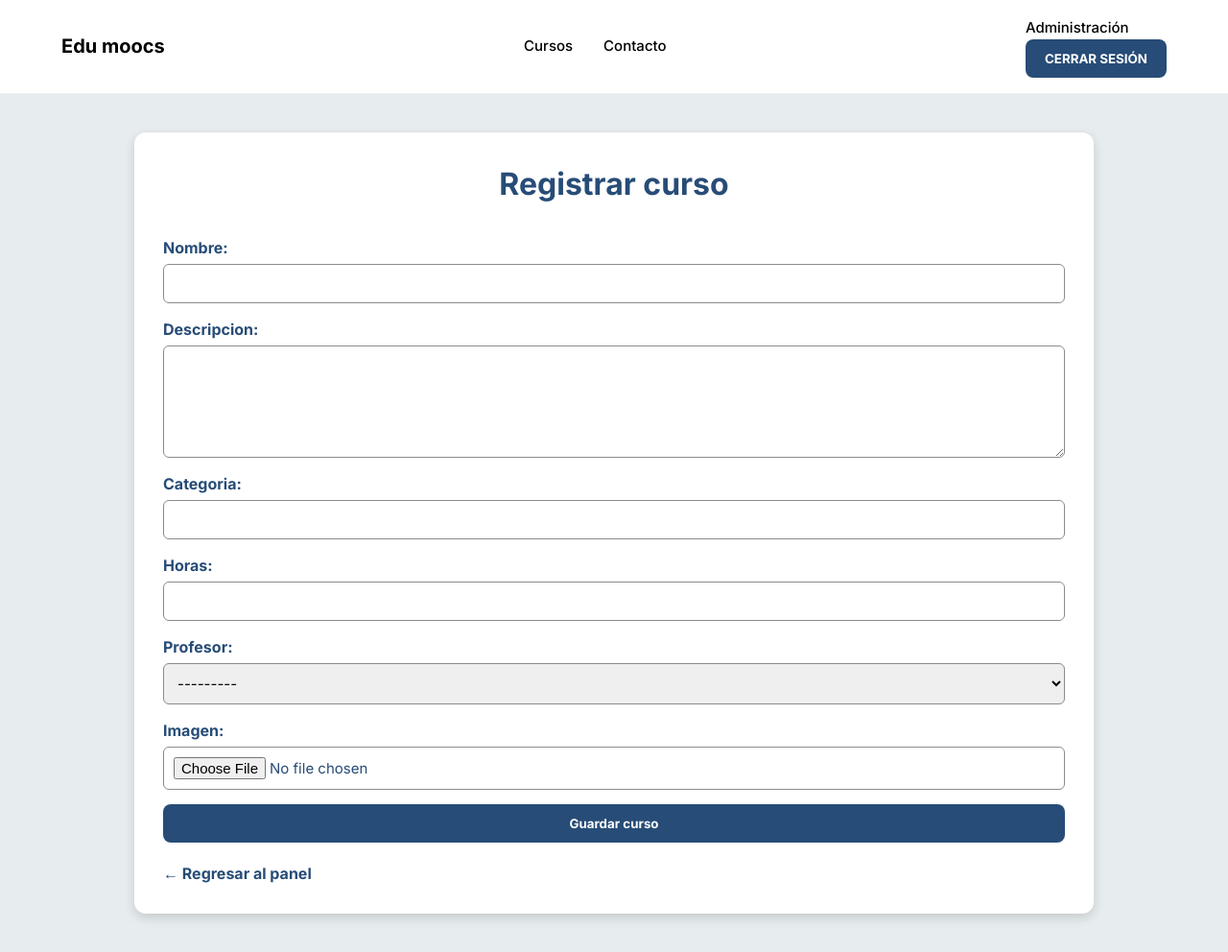
After one commit to Judanubee/Edu-Mocs, a Django app: page /panel-administrador/cursos/nuevo/ in a window 1280 px wide. The commit adds this page. Shown: the whole page at 96% size. Run offline with Django 5.2, Linux system fonts and the light colour scheme; the visitor is signed in with stand-in values (Sample User, id 1); data that the repository does not hold is empty.

Commit message:
funcionalidad de admin completada creada por Julio

```diff
--- a/edu_app/edu_app/urls.py
+++ b/edu_app/edu_app/urls.py
@@ -21,6 +21,7 @@ from django.conf.urls.static import static
 from django.contrib.auth import views as auth_views
 from inicio import views
 from registros.views import LoginPersonalizado
+from registros import views as registros_views
 
 
 
@@ -45,6 +46,29 @@ urlpatterns = [
         views.inscribirse_curso,
         name="inscribirse_curso"
     ),
+    path(
+    "panel-administrador/",
+    registros_views.panel_administrador,
+    name="panel_administrador"
+),
+
+path(
+    "panel-administrador/alumnos/nuevo/",
+    registros_views.registrar_alumno,
+    name="registrar_alumno"
+),
+
+path(
+    "panel-administrador/profesores/nuevo/",
+    registros_views.registrar_profesor,
+    name="registrar_profesor"
+),
+
+path(
+    "panel-administrador/cursos/nuevo/",
+    registros_views.registrar_curso,
+    name="registrar_curso"
+),
     ]
 
 if settings.DEBUG:
--- a/edu_app/inicio/templates/inicio/encabezado.html
+++ b/edu_app/inicio/templates/inicio/encabezado.html
@@ -7,6 +7,8 @@
     {% load static %}
     <link href="https://fonts.googleapis.com/css2?family=Inter:wght@400;500;600;700&display=swap" rel="stylesheet">
     <link rel="stylesheet" href="{% static 'css/styles.css' %}">
+    {% block css %}
+    {% endblock css %}
 </head>
 <body>
 
@@ -34,12 +36,21 @@
                     {% elif es_profesor %}
                         <a href="{% url 'perfil_profesor' %}" class="btn-usuario">MI PERFIL</a>
                     {% endif %}
+                    {% if user.is_staff %}
+                        <a
+                            href="{% url 'panel_administrador' %}"
+                            class="nav-link"
+                        >
+                            Administración
+                        </a>
+                    {% endif %}
                    <form method="POST" action="{% url 'logout' %}" class="form-logout">
                         {% csrf_token %}
                         <button type="submit" class="btn-logout">
                             CERRAR SESIÓN
                         </button>
                     </form>
+
                 {% else %}
                     <a href="{% url 'login' %}" class="btn-usuario">INICIAR SESIÓN</a>
                 {% endif %}
--- /dev/null
+++ b/edu_app/registros/forms.py
@@ -0,0 +1,65 @@
+from django import forms
+from django.contrib.auth.models import User
+from django.contrib.auth.forms import UserCreationForm
+
+from .models import Alumnos, Profesores, Cursos
+
+class AlumnoUsuarioForm(UserCreationForm):
+    email = forms.EmailField(required=True)
+    nombre = forms.CharField(max_length=150)
+    perfil = forms.ImageField(required=False)
+
+    class Meta:
+        model = User
+        fields = (
+            "username",
+            "email",
+            "password1",
+            "password2",
+            "nombre",
+            "perfil",
+        )
+
+class ProfesorUsuarioForm(UserCreationForm):
+    email = forms.EmailField(required=True)
+    nombre = forms.CharField(max_length=150)
+
+    desc_profesor = forms.CharField(
+        required=False,
+        widget=forms.Textarea
+    )
+
+    perfil = forms.ImageField(required=False)
+
+    class Meta:
+        model = User
+        fields = (
+            "username",
+            "email",
+            "password1",
+            "password2",
+            "nombre",
+            "desc_profesor",
+            "perfil",
+        )
+class CursoForm(forms.ModelForm):
+
+    class Meta:
+        model = Cursos
+
+        fields = (
+            "nombre",
+            "descripcion",
+            "categoria",
+            "horas",
+            "profesor",
+            "imagen",
+        )
+
+        widgets = {
+            "descripcion": forms.Textarea(
+                attrs={
+                    "rows": 5
+                }
+            )
+        }
--- /dev/null
+++ b/edu_app/registros/static/registros/css/admin.css
@@ -0,0 +1,165 @@
+:root{
+    --platinum: #e7ecef;
+    --dusk-blue: #274c77;
+    --steel-blue: #6096ba;
+    --icy-blue: #a3cef1;
+    --grey-olive: #8b8c89;
+}
+
+/* ---------- GENERAL ---------- */
+
+body{
+    margin: 0;
+    font-family: 'Segoe UI', Tahoma, Geneva, Verdana, sans-serif;
+    background: var(--platinum);
+    color: var(--dusk-blue);
+}
+
+/* ---------- CONTENEDOR ---------- */
+
+.panel-administrador,
+.formulario-administrador{
+    width: 85%;
+    max-width: 1000px;
+    margin: 40px auto;
+    background: white;
+    padding: 30px;
+    border-radius: 12px;
+    box-shadow: 0 4px 12px rgba(0,0,0,.15);
+}
+
+.panel-administrador h1,
+.formulario-administrador h1{
+    text-align: center;
+    color: var(--dusk-blue);
+    margin-bottom: 30px;
+}
+
+/* ---------- BOTONES ---------- */
+
+.acciones-administrador{
+    display: flex;
+    justify-content: center;
+    gap: 20px;
+    margin-bottom: 40px;
+    flex-wrap: wrap;
+}
+
+.acciones-administrador a,
+button{
+    background: var(--dusk-blue);
+    color: white;
+    text-decoration: none;
+    padding: 12px 20px;
+    border-radius: 8px;
+    border: none;
+    cursor: pointer;
+    transition: .3s;
+    font-weight: bold;
+}
+
+.acciones-administrador a:hover,
+button:hover{
+    background: var(--steel-blue);
+}
+
+/* ---------- FORMULARIOS ---------- */
+
+form{
+    display: flex;
+    flex-direction: column;
+    gap: 15px;
+}
+
+form p{
+    display: flex;
+    flex-direction: column;
+    margin: 0;
+}
+
+label{
+    margin-bottom: 5px;
+    color: var(--dusk-blue);
+    font-weight: bold;
+}
+
+input,
+select,
+textarea{
+    padding: 10px;
+    border: 1px solid var(--grey-olive);
+    border-radius: 6px;
+    font-size: 15px;
+}
+
+input:focus,
+select:focus,
+textarea:focus{
+    outline: none;
+    border-color: var(--steel-blue);
+}
+
+/* ---------- LISTAS ---------- */
+
+section{
+    margin-top: 30px;
+}
+
+section h2{
+    color: var(--dusk-blue);
+    border-bottom: 3px solid var(--steel-blue);
+    padding-bottom: 5px;
+    margin-bottom: 15px;
+}
+
+/* ---------- TARJETAS ---------- */
+
+section div{
+    background: var(--icy-blue);
+    border-left: 6px solid var(--dusk-blue);
+    padding: 15px;
+    margin-bottom: 10px;
+    border-radius: 8px;
+}
+
+section div strong{
+    display: block;
+    color: var(--dusk-blue);
+    font-size: 18px;
+}
+
+section div span{
+    color: #333;
+}
+
+/* ---------- MENSAJES ---------- */
+
+.success{
+    background: #d9f4dc;
+    color: green;
+    padding: 10px;
+    border-radius: 6px;
+    margin-bottom: 20px;
+}
+
+.error{
+    background: #ffe0e0;
+    color: darkred;
+    padding: 10px;
+    border-radius: 6px;
+    margin-bottom: 20px;
+}
+
+/* ---------- ENLACE REGRESAR ---------- */
+
+.regresar{
+    display: inline-block;
+    margin-top: 20px;
+    color: var(--dusk-blue);
+    text-decoration: none;
+    font-weight: bold;
+}
+
+.regresar:hover{
+    color: var(--steel-blue);
+}
--- /dev/null
+++ b/edu_app/registros/templates/registros/registrar_curso.html
@@ -0,0 +1,35 @@
+{% extends "inicio/encabezado.html" %}
+
+{% load static %}
+
+{% block css %}
+<link rel="stylesheet" href="{% static 'registros/css/admin.css' %}">
+{% endblock css %}
+
+{% block titulo %}
+    Registrar curso
+{% endblock titulo %}
+
+{% block contenido %}
+
+<main class="formulario-administrador">
+
+    <h1>Registrar curso</h1>
+
+    <form method="POST" enctype="multipart/form-data">
+        {% csrf_token %}
+
+        {{ form.as_p }}
+
+        <button type="submit">
+            Guardar curso
+        </button>
+    </form>
+
+    <a href="{% url 'panel_administrador' %}" class="regresar">
+    ← Regresar al panel
+    </a>
+
+</main>
+
+{% endblock contenido %}
--- a/edu_app/registros/views.py
+++ b/edu_app/registros/views.py
@@ -1,6 +1,14 @@
-from django.shortcuts import render
 from django.contrib.auth.views import LoginView
 from django.urls import reverse_lazy
+from django.shortcuts import render, redirect
+from django.contrib import messages
+from django.contrib.admin.views.decorators import staff_member_required
+from .forms import (
+    AlumnoUsuarioForm,
+    ProfesorUsuarioForm,
+    CursoForm,
+)
+from .models import Alumnos, Profesores, Cursos
 
 # Create your views here.
 class LoginPersonalizado(LoginView):
@@ -8,3 +16,127 @@ class LoginPersonalizado(LoginView):
 
     def get_success_url(self):
         return reverse_lazy("principal")
+
+@staff_member_required(login_url="login")
+def panel_administrador(request):
+
+    alumnos = Alumnos.objects.all()
+    profesores = Profesores.objects.all()
+    cursos = Cursos.objects.all()
+
+    return render(
+        request,
+        "registros/panel_administrador.html",
+        {
+            "alumnos": alumnos,
+            "profesores": profesores,
+            "cursos": cursos,
+        }
+    )
+
+@staff_member_required(login_url="login")
+def registrar_alumno(request):
+
+    if request.method == "POST":
+        form = AlumnoUsuarioForm(
+            request.POST,
+            request.FILES
+        )
+
+        if form.is_valid():
+            usuario = form.save(commit=False)
+            usuario.email = form.cleaned_data["email"]
+            usuario.save()
+
+            Alumnos.objects.create(
+                usuario=usuario,
+                nombre=form.cleaned_data["nombre"],
+                perfil=form.cleaned_data.get("perfil"),
+            )
+
+            messages.success(
+                request,
+                "Alumno registrado correctamente."
+            )
+
+            return redirect("panel_administrador")
+
+    else:
+        form = AlumnoUsuarioForm()
+
+    return render(
+        request,
+        "registros/registrar_alumno.html",
+        {
+            "form": form
+        }
+    )
+@staff_member_required(login_url="login")
+def registrar_profesor(request):
+
+    if request.method == "POST":
+        form = ProfesorUsuarioForm(
+            request.POST,
+            request.FILES
+        )
+
+        if form.is_valid():
+            usuario = form.save(commit=False)
+            usuario.email = form.cleaned_data["email"]
+            usuario.save()
+
+            Profesores.objects.create(
+                usuario=usuario,
+                nombre=form.cleaned_data["nombre"],
+                desc_profesor=form.cleaned_data[
+                    "desc_profesor"
+                ],
+                perfil=form.cleaned_data.get("perfil"),
+            )
+
+            messages.success(
+                request,
+                "Profesor registrado correctamente."
+            )
+
+            return redirect("panel_administrador")
+
+    else:
+        form = ProfesorUsuarioForm()
+
+    return render(
+        request,
+        "registros/registrar_profesor.html",
+        {
+            "form": form
+        }
+    )
+@staff_member_required(login_url="login")
+def registrar_curso(request):
+
+    if request.method == "POST":
+        form = CursoForm(
+            request.POST,
+            request.FILES
+        )
+
+        if form.is_valid():
+            form.save()
+
+            messages.success(
+                request,
+                "Curso registrado correctamente."
+            )
+
+            return redirect("panel_administrador")
+
+    else:
+        form = CursoForm()
+
+    return render(
+        request,
+        "registros/registrar_curso.html",
+        {
+            "form": form
+        }
+    )
```
Also changed, not shown: edu_app/registros/templates/registros/panel_administrador.html (added, +83 -0 lines), edu_app/registros/templates/registros/registrar_alumno.html (added, +35 -0 lines), edu_app/registros/templates/registros/registrar_profesor.html (added, +35 -0 lines).
